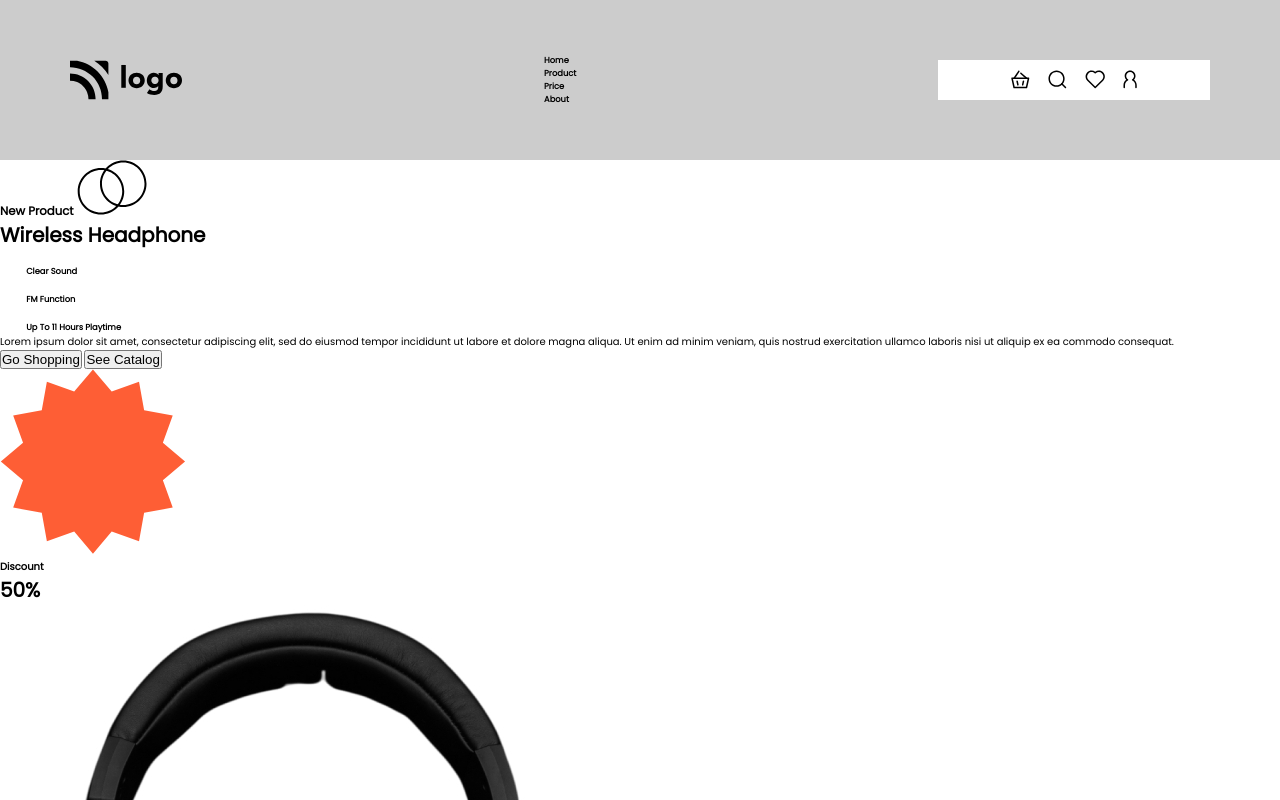
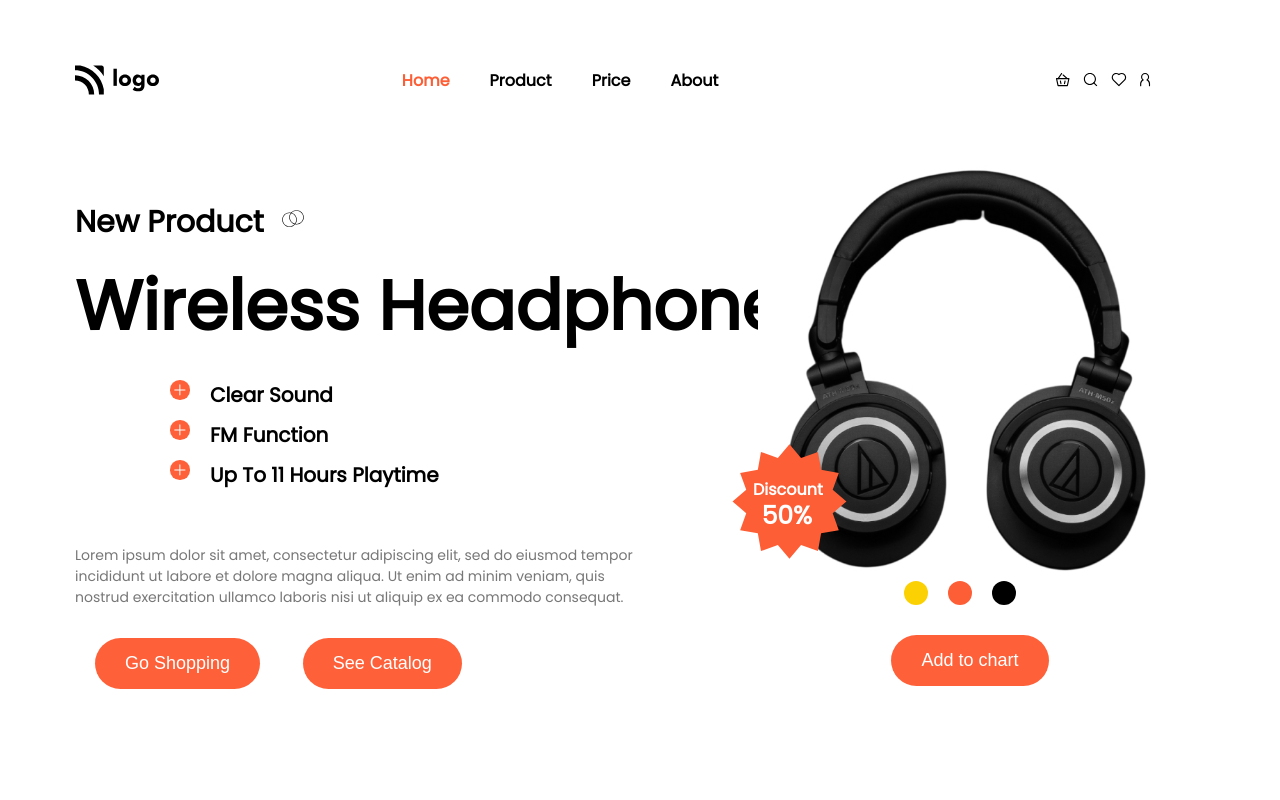
Before and after one commit to KaranMeghe/product-home-page, a website: page index.html in a window 1280 px wide. Shown: the top 800 px of the page. Drawn offline with Linux system fonts and the light colour scheme.

Commit message:
hero section fix

```diff
--- a/css/index.css
+++ b/css/index.css
@@ -21,8 +21,185 @@ nav {
   height: 20vh;
   align-items: center;
   padding: 0 7rem;
-  background: #ccc;
+  /* background: #ccc; */
 }
 nav img {
   height: 25%;
 }
+
+nav .nav-items {
+  display: flex;
+}
+
+.nav-items .nav-item {
+  margin-right: 4rem;
+  font-size: 1.6rem;
+  /* color: #fe6139; */
+}
+
+.nav-items + img {
+  height: 25%;
+}
+
+.nav-items .active-item {
+  color: #fe5e35;
+}
+
+/*------------- intro section ----------------------*/
+.intro-section {
+  display: flex;
+  /* align-items: center; */
+}
+/* left section */
+.left-section {
+  max-width: 50%;
+  margin-top: 4rem;
+  margin-right: auto;
+  margin-left: 7.5rem;
+}
+
+.left-section h3 {
+  font-size: 3rem;
+  margin-bottom: 10px;
+}
+
+.left-section h3 img {
+  width: 5.5%;
+  margin-left: 0.5rem;
+}
+.left-section h1 {
+  font-size: 6.9rem;
+  font-weight: 900;
+  color: #000;
+  font-weight: 700;
+}
+
+.left-section .sub-headlines {
+  display: flex;
+  flex-direction: column;
+  margin: 13rem 13rem 5rem;
+  justify-content: center;
+  position: relative;
+}
+.left-section .sub-headlines h5 {
+  font-size: 2rem;
+}
+.left-section .sub-headlines h5 img {
+  width: 6%;
+  background-color: #fe6139;
+  padding: 0.4rem 0.4rem;
+  border-radius: 50%;
+  position: absolute;
+  left: -10rem;
+  margin-left: 6.5rem;
+}
+
+.left-section .sub-headlines h5,
+img {
+  padding: 0.5rem;
+}
+
+.left-section .text {
+  font-size: 1.4rem;
+  color: #777;
+  line-height: 1.5;
+}
+
+.left-section .action-btns .action-btn {
+  background-color: #fe6139;
+  color: #fff;
+  padding: 1.5rem 3rem;
+  border-radius: 30px;
+  border: none;
+  margin: 3rem 2rem;
+  font-size: 1.8rem;
+}
+/* end of left section */
+
+/* Righ section */
+.right-section {
+  width: 50%;
+  display: flex;
+  flex-direction: column;
+  /* justify-content: center; */
+  align-items: center;
+}
+
+.right-section .headphone-div {
+  /* width: 100% */
+  /* margin: 0 auto; */
+  display: flex;
+  position: relative;
+}
+
+.right-section .headphone-div .discount {
+  position: absolute;
+  height: 20%;
+  top: 45%;
+  left: -6%;
+}
+.discount .discount-content {
+  /* position: relative; */
+}
+
+.discount-content h4,
+h1 {
+  position: absolute;
+  color: #fff;
+  font-size: 1.6rem;
+  text-align: center;
+}
+
+.discount-content h4 {
+  top: 51%;
+}
+
+.discount-content h1 {
+  text-align: center;
+  padding-top: 0.8rem;
+  padding-left: 2%;
+  font-size: 2.5rem;
+  font-weight: 700;
+  top: 53%;
+}
+
+.discount-content + img {
+  height: 70%;
+}
+
+.right-section .dots {
+  display: flex;
+  margin-top: -20rem;
+  margin-bottom: 3rem;
+  justify-content: center;
+  z-index: 1;
+}
+.dots .dot {
+  border-radius: 50%;
+  padding: 1.2rem;
+  margin-right: 2rem;
+}
+.right-section .dots .dot.yellow-dot {
+  background-color: #fbd104;
+}
+.right-section .dots .dot.tomato-dot {
+  background-color: #fe5e35;
+}
+.right-section .dots .dot.black-dot {
+  background-color: #000000;
+}
+
+.action-btn {
+  background-color: #fe6139;
+  color: #fff;
+  padding: 1.5rem 3rem;
+  border-radius: 30px;
+  border: none;
+  font-size: 1.8rem;
+  transition: 0.3s;
+}
+
+.action-btn:hover {
+  color: #000000;
+  background-color: #fbd104;
+}
--- a/index.html
+++ b/index.html
@@ -68,7 +68,7 @@
           <div class="dot tomato-dot"></div>
           <div class="dot black-dot"></div>
         </div>
-        <button class="action-btn">Add to chart</button>
+        <button class="btn action-btn">Add to chart</button>
       </div>
     </div>
   </body>
```
